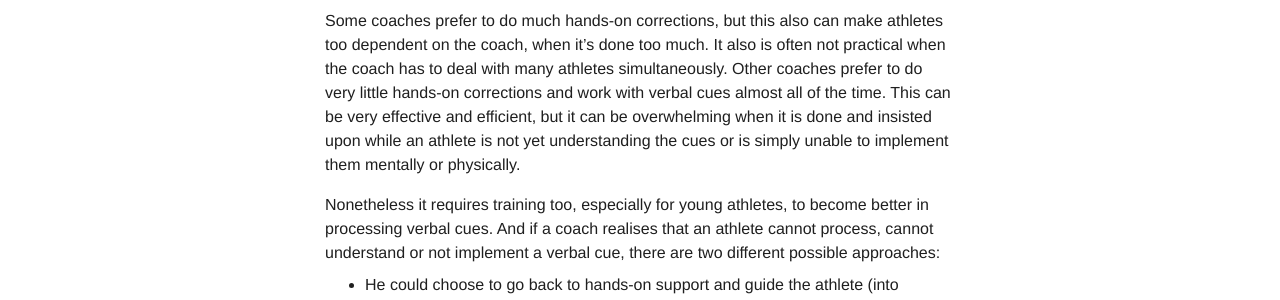
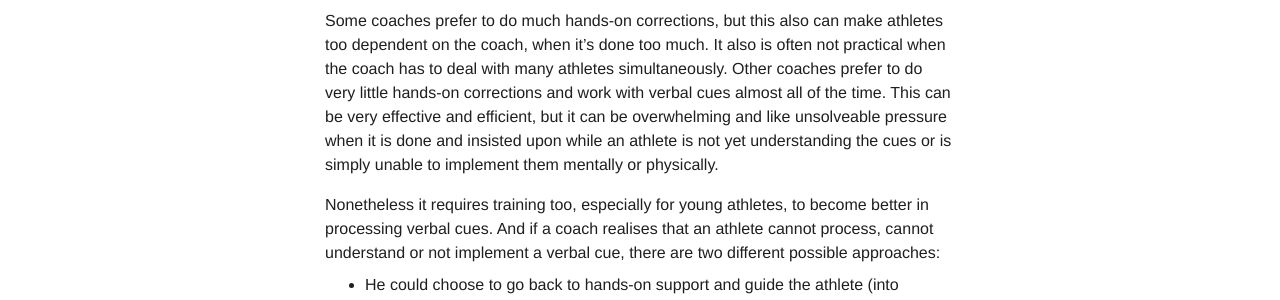
Before and after one commit to floshin/acrolib, a Jekyll site: the page built from training/cues.md, in a window 1280 px wide. Shown: the part 691-991 px from the top of the page. Built offline with Jekyll 4.4.1, drawn with Linux system fonts in a browser that asks for light colours; our own code applies the rules of GitHub Pages for plain Markdown files.

Commit message:
Update cues.md

```diff
--- a/training/cues.md
+++ b/training/cues.md
@@ -14,7 +14,7 @@
 (1) first has to make sure, that the athlete is physically capable of the movement (in regard to strength, flexibility and control)
 (2) then he has to make sure that the athlete can do the skill and correct it on his own, that he is able to get into the correct position, move correctly, as soon as a verbal cue is given that relates to the particular mistake made.
 
-Some coaches prefer to do much hands-on corrections, but this also can make athletes too dependent on the coach, when it's done too much. It also is often not practical when the coach has to deal with many athletes simultaneously. Other coaches prefer to do very little hands-on corrections and work with verbal cues almost all of the time. This can be very effective and efficient, but it can be overwhelming when it is done and insisted upon while an athlete is not yet understanding the cues or is simply unable to implement them mentally or physically.
+Some coaches prefer to do much hands-on corrections, but this also can make athletes too dependent on the coach, when it's done too much. It also is often not practical when the coach has to deal with many athletes simultaneously. Other coaches prefer to do very little hands-on corrections and work with verbal cues almost all of the time. This can be very effective and efficient, but it can be overwhelming and like unsolveable pressure when it is done and insisted upon while an athlete is not yet understanding the cues or is simply unable to implement them mentally or physically.
 
 Nonetheless it requires training too, especially for young athletes, to become better in processing verbal cues. And if a coach realises that an athlete cannot process, cannot understand or not implement a verbal cue, there are two different possible approaches:
 * He could choose to go back to hands-on support and guide the athlete (into position or through the movement), but that means that the athlete in that moment cannot solve it on his own.
```
